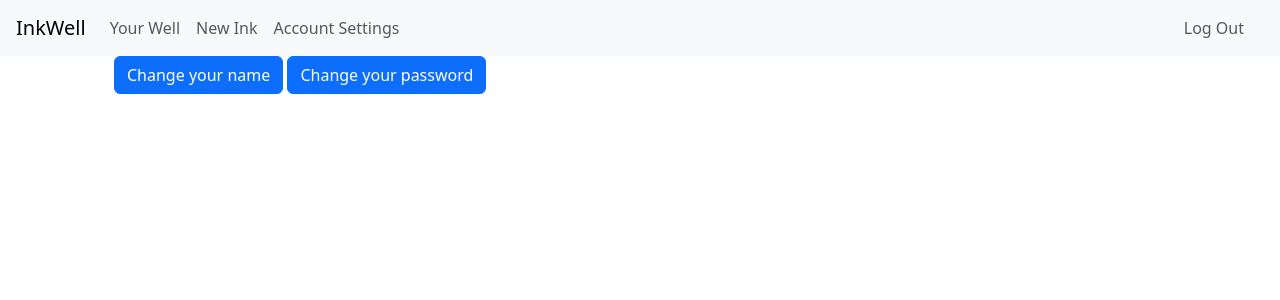
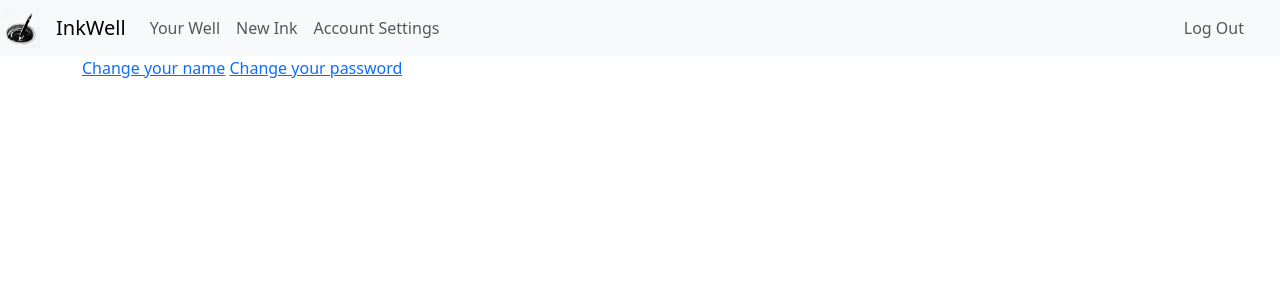
Before and after one commit to martex941/Capstone-InkWell, a Django app: page /settings in a window 1280 px wide. Shown: the top 300 px of the page. Run offline with Django 4.2, Linux system fonts and the light colour scheme; a user stored in the database is signed in; some libraries are stand-ins or nearby versions.

Commit message:
New model values, added new icon, edited settings, edited well

```diff
--- a/capstone/inkwell/models.py
+++ b/capstone/inkwell/models.py
@@ -7,6 +7,7 @@ class User(AbstractUser):
 
 class Well(models.Model):
     wellOwner = models.ForeignKey(User, on_delete=models.CASCADE, related_name="well_owner", default="")
+    privateStatus = models.BooleanField(default=False)
 
     def __str__(self):
         return f"{self.wellOwner}'s well"
@@ -14,6 +15,7 @@ class Well(models.Model):
 class Ink(models.Model):
     wellOrigin = models.ForeignKey(Well, on_delete=models.CASCADE, related_name="well_pk", default="")
     inkOwner = models.ForeignKey(User, on_delete=models.CASCADE, related_name="ink_owner", default="")
+    coAuthor = models.ForeignKey(User, on_delete=models.CASCADE, related_name="co_author", default="")
     privateStatus = models.BooleanField(default=False)
     title = models.CharField(max_length=64, default="")
     content = models.TextField()
--- a/capstone/inkwell/templates/inkwell/ink_settings.html
+++ b/capstone/inkwell/templates/inkwell/ink_settings.html
@@ -20,5 +20,6 @@
                 <button class="btn btn-danger">DELETE</button>
             </div>
         </div>
+    {% endfor %}
 </div>
 {% endblock %}
--- a/capstone/inkwell/templates/inkwell/layout.html
+++ b/capstone/inkwell/templates/inkwell/layout.html
@@ -3,8 +3,8 @@
 <!DOCTYPE html>
 <html lang="en">
     <head>
-        <link rel="icon" href="{% static 'inkwell/favicon.ico' %}" type="image/x-icon">
-        <title>{% block title %}Social Network{% endblock %}</title>
+        <link rel="icon" href="{% static 'inkwell/inkwell1.ico' %}" type="image/x-icon">
+        <title>{% block title %}InkWell{% endblock %}</title>
         <link href="https://cdn.jsdelivr.net/npm/bootstrap@5.3.0/dist/css/bootstrap.min.css" rel="stylesheet" integrity="sha384-9ndCyUaIbzAi2FUVXJi0CjmCapSmO7SnpJef0486qhLnuZ2cdeRhO02iuK6FUUVM" crossorigin="anonymous">
         <script src="https://cdn.jsdelivr.net/npm/bootstrap@5.3.0/dist/js/bootstrap.bundle.min.js" integrity="sha384-geWF76RCwLtnZ8qwWowPQNguL3RmwHVBC9FhGdlKrxdiJJigb/j/68SIy3Te4Bkz" crossorigin="anonymous"></script>
         <link href="{% static 'inkwell/styles.css' %}" rel="stylesheet">
@@ -14,6 +14,7 @@
     </head>
     <body>
         <nav class="navbar navbar-expand-lg navbar-light bg-light">
+            <img src="{% static 'inkwell/inkwell1.ico' %}" width="40px" height="40px">
             <a class="navbar-brand" href="{% url 'index' %}">InkWell</a>
             <button class="navbar-toggler" type="button" data-bs-toggle="collapse" data-bs-target="#navbarNav" aria-controls="navbarNav" aria-expanded="false" aria-label="Toggle navigation">
                 <span class="navbar-toggler-icon"></span>
--- a/capstone/inkwell/templates/inkwell/settings.html
+++ b/capstone/inkwell/templates/inkwell/settings.html
@@ -7,9 +7,7 @@
     {% endif %}
 
     <div class="container">
-        <ul>
-            <li class="btn btn-primary"><a href="{% url 'password_change' %}"></a>Change your name</li>
-            <li class="btn btn-primary"><a href="{% url 'username_change' %}"></a>Change your password</li>
-        </ul>
+        <a href="{% url 'password_change' %}">Change your name</a>
+        <a href="{% url 'username_change' %}">Change your password</a>
     </div>
 {% endblock %}
--- a/capstone/inkwell/templates/inkwell/username_change.html
+++ b/capstone/inkwell/templates/inkwell/username_change.html
@@ -1,12 +1,6 @@
 {% extends "inkwell/layout.html" %}
 
 {% block body %}
-    <style>
-        .container {
-            border: none;
-            width: 25%;
-        }
-    </style>
 
     <div class="container">
         <div class="form">
--- a/capstone/inkwell/urls.py
+++ b/capstone/inkwell/urls.py
@@ -12,5 +12,6 @@ urlpatterns = [
     path('username_change', views.username_change, name='username_change'),
     path('ink_settings', views.ink_settings, name='ink_settings'),
     path('newInk', views.newInk, name='newInk'),
+    path('ink_view', views.ink_view, name='ink_view'),
     path('well/<str:username>', views.well, name="well")
 ]
--- a/capstone/inkwell/views.py
+++ b/capstone/inkwell/views.py
@@ -16,14 +16,19 @@ def index(request):
 def newInk(request):
     return render(request, "inkwell/newInk.html")
 
+def ink_view(request):
+    return render(request, "inkwell/ink_view.html")
+
 @login_required
 def well(request, username):
     wellOwner = User.objects.get(username=username)
     inks = Ink.objects.filter(inkOwner=wellOwner.pk)
+    co_authors = Ink.objects.filter(inkOwner=wellOwner.pk).values_list('coAuthor', flat=True)
     return render(request, "inkwell/well.html", {
         "wellOwner": wellOwner,
         "inks": inks,
-        "ink_number": len(inks)
+        "ink_number": len(inks),
+        "coAuthors": len(co_authors)
     })
 
 @login_required
```
Also changed, not shown: capstone/inkwell/templates/inkwell/password_change.html (+1 -6 lines), capstone/inkwell/templates/inkwell/well.html (+9 -3 lines), capstone/db.sqlite3, capstone/inkwell/migrations/0006_ink_coauthor_well_privatestatus.py (added), capstone/inkwell/static/inkwell/inkwell1.ico (added), capstone/inkwell/templates/inkwell/ink_view.html (added).
